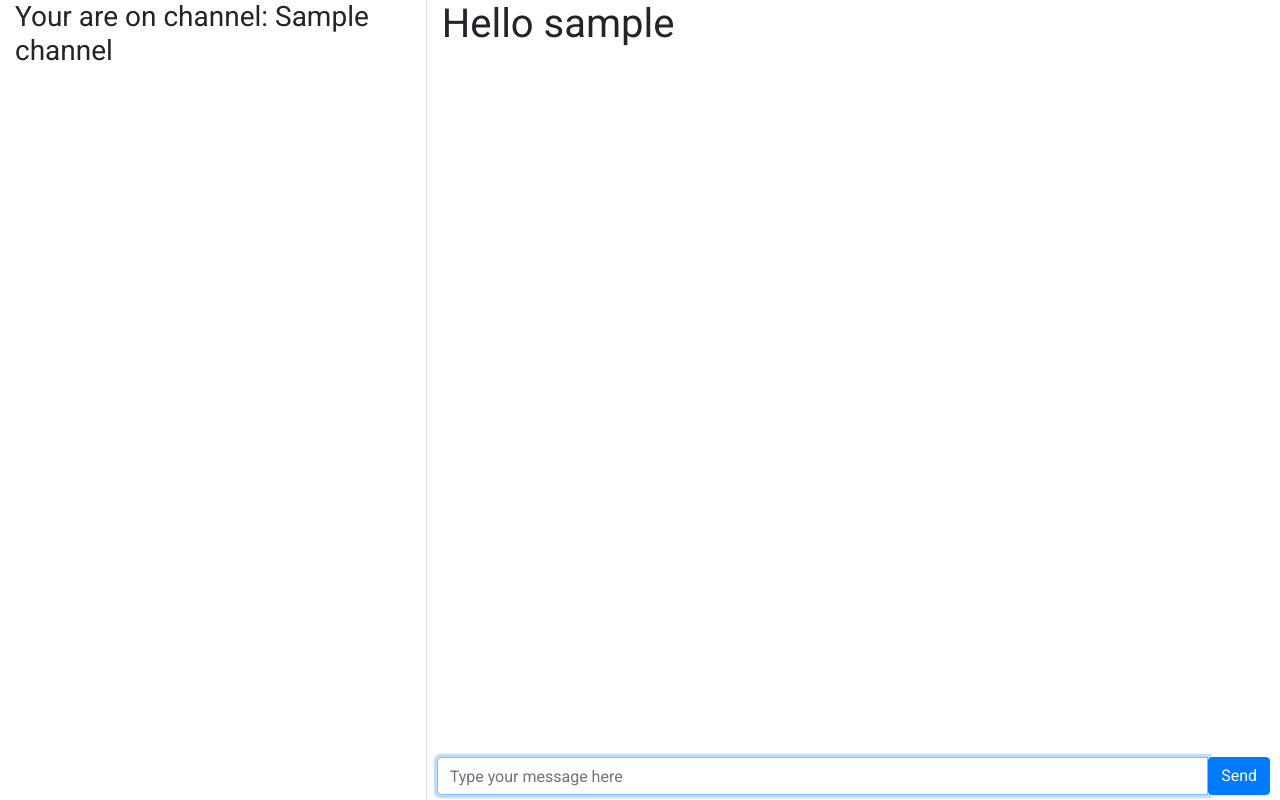
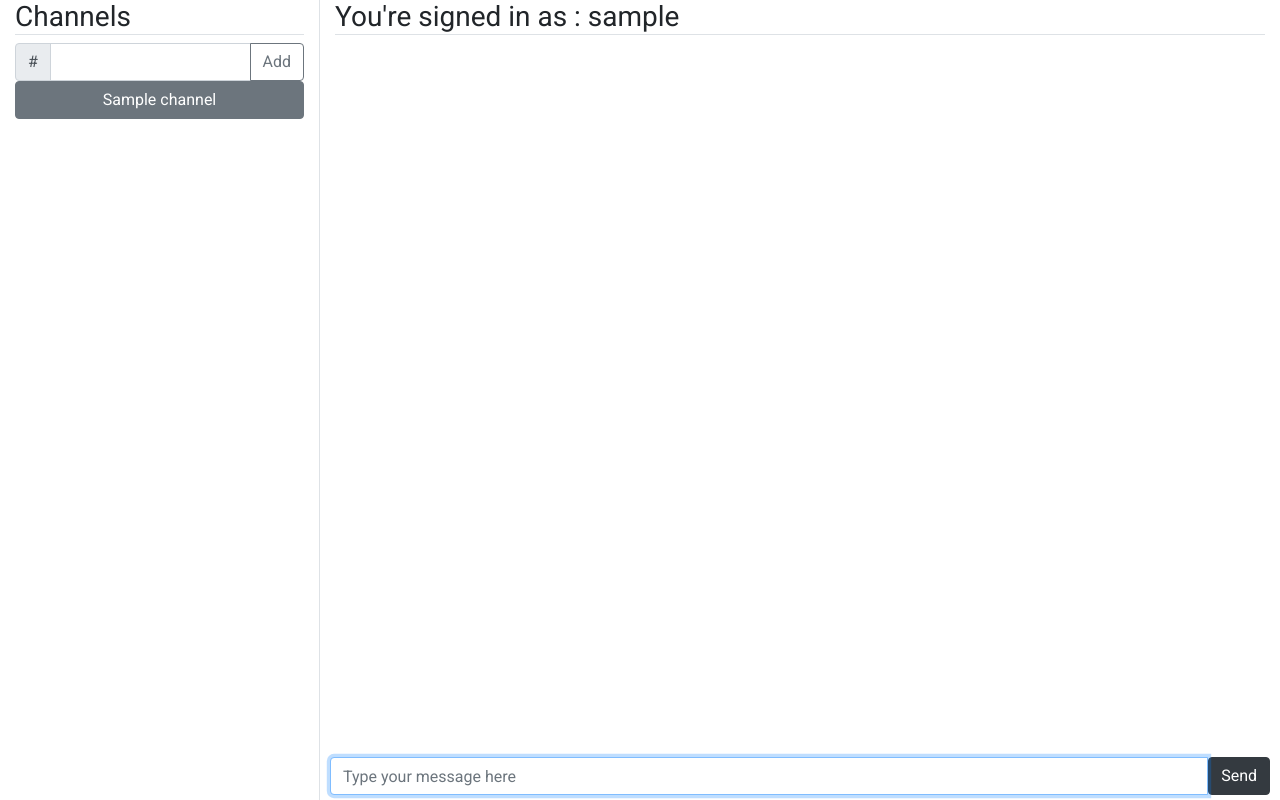
Before and after one commit to zrakhimov/chatroom-app-flask, a Flask app: template templates/chat.html in a window 1280 px wide. Run offline with Flask 2, Linux system fonts and the light colour scheme; the template is opened without the code that fills it: most values are stand-ins (such as "Sample title", 1, 10 or a date in 2020); some libraries are stand-ins or nearby versions.

Commit message:
Dummy input field for adding channels

```diff
--- a/static/chat.js
+++ b/static/chat.js
@@ -1,8 +1,5 @@
 document.addEventListener('DOMContentLoaded', () => {
 
-    // Display what channel is the user on from localStorage
-    //document.querySelector("h3").innerHTML = "Your are on channel: " + localStorage.getItem('channel');
-    //document.querySelector("h1").innerHTML = "Hello " + localStorage.getItem('username');
     /************BIND 'SEND' with "Return key"****************** */
     var input = document.getElementById("message");
     // Execute a function when the user releases a key on the keyboard
@@ -18,10 +15,11 @@ document.addEventListener('DOMContentLoaded', () => {
     }
     });
 
-    //
+    /************ AJAX CALL FOR CHANNELS ****************** */
 
 
 
+    /************ Socket IO ****************** */
     // Connect to websocket
     var socket = io.connect(location.protocol + '//' + document.domain + ':' + location.port);
 
--- a/templates/chat.html
+++ b/templates/chat.html
@@ -11,18 +11,38 @@
 
     <div class="container-fluid">
       <div class="row">
-          <div id="channelColumn" class="col-md-4 border-right">
-            <h3 data-current-channel-name="{{channel}}">Your are on channel: {{channel}}</h3>
+          <!-- Channels Column-->
+          <div id="channelColumn" class="col-md-3 border-right">
+            <h3 class="border-bottom">Channels</h3>
+
+            <!--Add Channel-->
+            <div id="add-channel-panel" class="input-group">
+              <div class="input-group-prepend">
+                <span class="input-group-text">#</span>
+              </div>
+              <input id="channel-id" type="text" class="form-control" placeholde="Type channel name" required>
+              <div class="input-group-append">
+                <button id="add-channel-button" type="button" class="btn btn-outline-secondary">Add</button>
+              </div>
+            </div>
+
+            <!-- List of channels-->
+            <div class="d-flex btn-group-vertical justify-content-center">
+              <button type="button" class="btn btn-outline-secondary active">{{channel}}</button>
+            </div>
           </div>
-        <div id="messagesColumn" class="col-md-8">
-          <h1>Hello {{username}}</h1>
-          <div id="conversation">
+          <!-- Channels Column-->
+          <div id="messagesColumn" class="col-md-9">
+            <h3 class="border-bottom">You're signed in as : {{username}}</h3>
+            <!-- Socket IO conversation window-->
+            <div id="conversation">
+              <!-- list of messages -->
+            </div>
+            <div id="sendPanel" class="input-group">
+              <input id="message" type="text" class="form-control" placeholder="Type your message here" autofocus />
+              <button id="send" type="button" class="btn btn-dark">Send</button>
+            </div>
           </div>
-          <div id="sendPanel" class="input-group">
-            <input id="message" type="text" class="form-control" placeholder="Type your message here" autofocus />
-            <button id="send" type="button" class="btn btn-primary">Send</button>
-          </div>
-        </div>
       </div>
 
 
```
